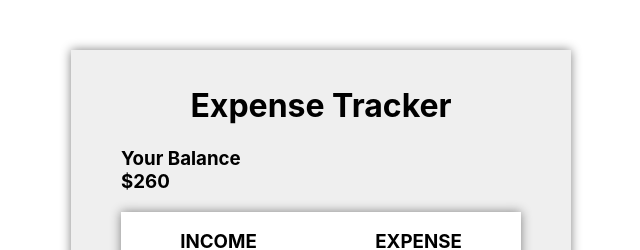
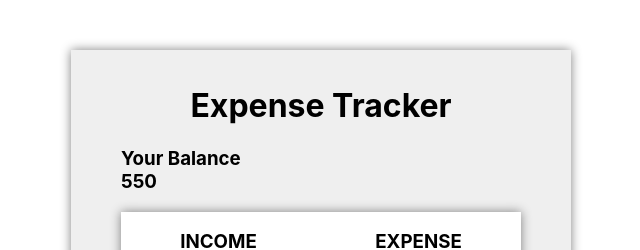
Before and after one commit to samadakram/practice-expense-tracker-app, a React (Create React App) app: page / in a window 1280 px wide. Shown: the top 250 px of the page, without its empty margins (319-959 px from the left). Built offline with nearby package versions, Linux system fonts and the light colour scheme.

Commit message:
Update Child.js

```diff
--- a/src/Child.js
+++ b/src/Child.js
@@ -38,7 +38,7 @@ function Child(){
         <div className="container">
             <h1 className="text-center">Expense Tracker</h1>
 
-            <h3>Your Balance <br/> $260 </h3>
+            <h3>Your Balance <br/> {getIncome() + getExpense()} </h3>
 
             <div className="expense-container">
                 <h3>INCOME <br/> {getIncome()} </h3>
```
